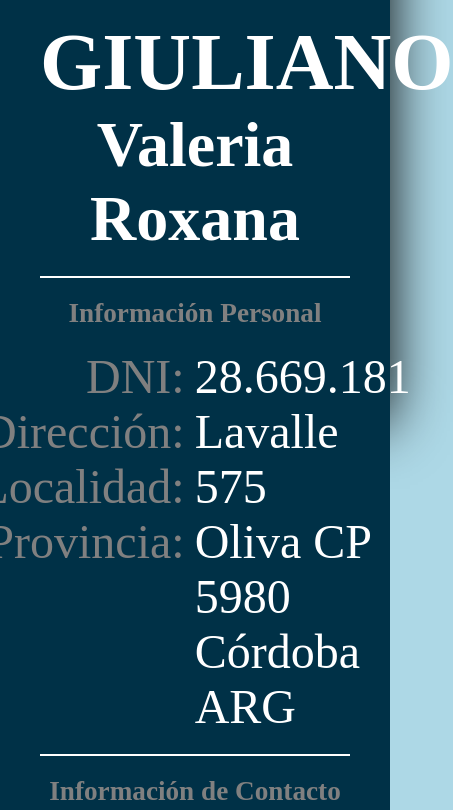
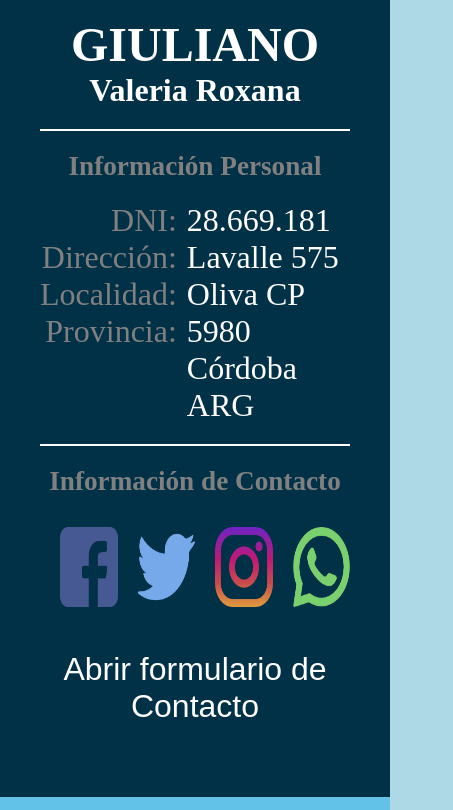
Before and after one commit to pablorre/pablorre.github.io, a plain HTML site: page index.html in a window 390 px wide. Shown: the part 413-1223 px from the top of the page, 453 px wide, since content can reach past the window. Drawn offline with Linux system fonts and the light colour scheme.

Commit message:
Add files via upload

```diff
--- a/Styles.css
+++ b/Styles.css
@@ -388,20 +388,20 @@ text-align: justify;
   }
 
   .encabezado_caja_izquierda h1{
-    font-size: 5em;
+    font-size: 3em;
   }
 .encabezado_caja_izquierda h2{
-    font-size: 4em;
+    font-size: 2em;
   }
 .titulo_contacto h3{
     font-size: 1.7rem;
   }
 
 .info_personal_dni{
-    font-size: 3em;
+    font-size: 2em;
 }
 .info_personal_detalle{
-    font-size: 3em;
+    font-size: 2em;
 }
 .info_contacto h3{
     font-size: 1.7rem;
@@ -418,7 +418,7 @@ text-align: justify;
 }
 #open-form-btn{
   /*margin-left: 3.5em;*/
-  font-size: 2.5em;
+  font-size: 2em;
   padding-bottom: 1em;
   align-items: center;
 }
@@ -492,62 +492,7 @@ text-align: justify;
   padding-top: 2em;
 }
 }
-/*.perfi2 p{
-  font-size: 2em;
-  text-align: center;
-  padding-top: 1.3em;
-  padding-bottom: 1.3em;
-}
-.perfi2 a{font-size: 2rem;
-}
-.ventana{
-  width: 40em;
-  height: 20em;
-  top: 20em;
-}
-.ventana p{
-  font-size: 2.5rem;
-  text-align: center;
-  padding-top: 1.2em;
 
-}
-.ventana h4{
-  font-size: 2.5rem;
-  text-align: center;
-}
-
-.ventana2{
-  width: 40em;
-  height: 20em;
-  top: 20em;
-}
-.ventana2 p{
-  font-size: 2.5rem;
-  text-align: center;
-  padding-top: 1.2em;
-
-}
-.ventana2 h4{
-  font-size: 2.5rem;
-  text-align: center;
-}
-/*.aptitudes_idioma{
-  display: block;
-
-
-}
-.aptitudes_idioma h4{
-  padding-bottom: 5px;
-  font-size: 2em;
-  color: gray;
-  border-bottom: 4px solid gray;
-
-}
-.aptitudes_idioma ul{
-  font-size: 1.5em;
-  padding-top: 1.7em;
-  padding-bottom: 1.7em;
-}*/
 
 /* Large devices (laptops/desktops, 992px and up) */
 @media only screen and (min-width: 769px) and ( max-width: 992px) {
```
